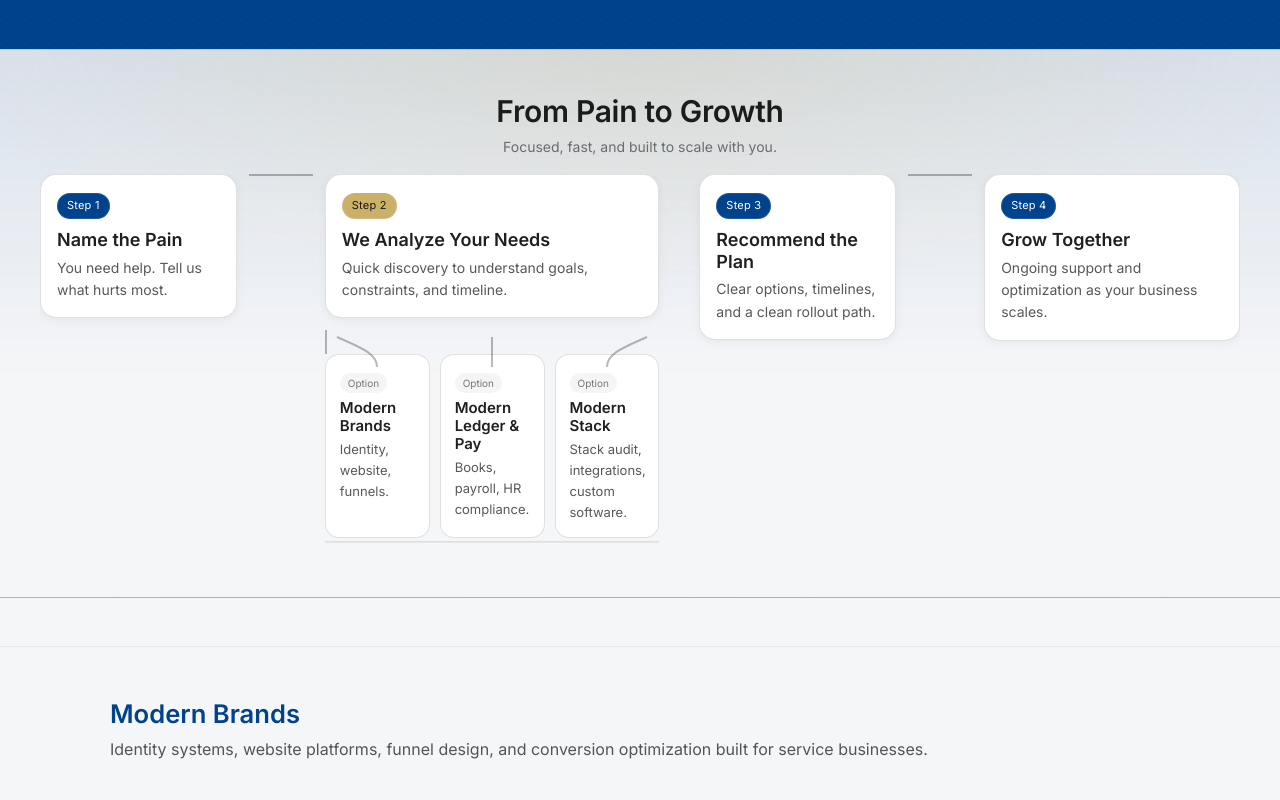
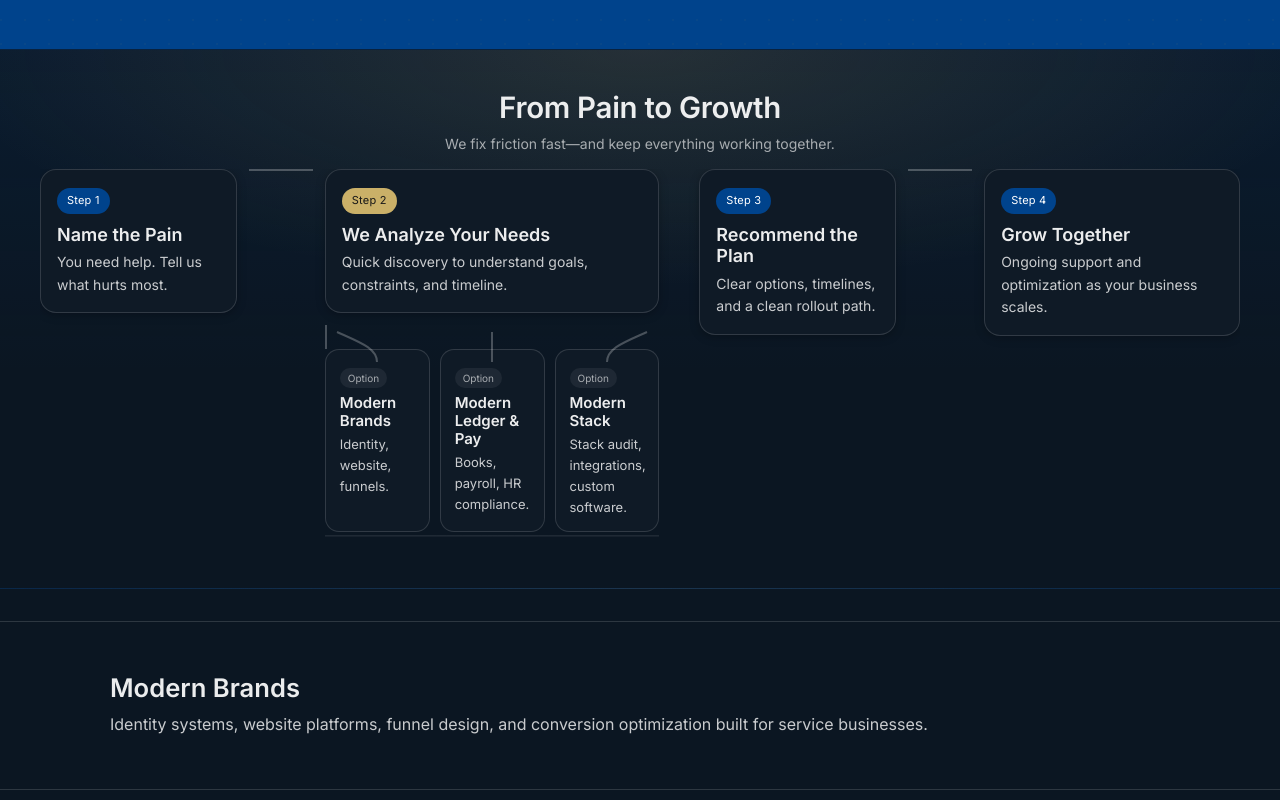
Before and after one commit to thekpsgroup/kps-group-website, a SvelteKit app: page / in a window 1280 px wide. Shown: the part 680-1480 px from the top of the page. Built offline with nearby package versions, Linux system fonts and the light colour scheme; no server answers.

Commit message:
Implement dark/navy theme and updated horizontal roadmap with filtering

```diff
--- a/src/lib/components/RoadmapHorizontal.svelte
+++ b/src/lib/components/RoadmapHorizontal.svelte
@@ -1,100 +1,83 @@
-<script context="module" lang="ts">
-	export interface Branch {
+<script lang="ts">
+	import { onMount } from 'svelte';
+
+	export type Branch = {
 		key: string;
 		title: string;
 		description: string;
-		href?: string;
-	}
-</script>
+		href?: string; // e.g. "#solutions-tech"
+	};
 
-<script lang="ts">
-	import { onMount } from 'svelte';
-
-	export let title = "From Pain to Growth";
-	export let subtitle = "A clear path that starts where you are and builds momentum.";
+	export let title: string = 'From Pain to Growth';
+	export let subtitle: string = 'Focused, fast, and built to scale with you.';
 	export let branches: Branch[] = [
-		{ key: "brand", title: "Brand & Website", description: "Positioning, identity, site refresh.", href: "#solutions-brand" },
-		{ key: "ops",   title: "Back Office",     description: "Books, payroll, HR compliance.",      href: "#solutions-ops" },
-		{ key: "tech",  title: "Tech & Software", description: "Tooling, integrations, custom apps.", href: "#solutions-tech" },
+		{ key: 'brand', title: 'Modern Brands',       description: 'Identity, website, funnels.',                 href: '#solutions-brand' },
+		{ key: 'ops',   title: 'Modern Ledger & Pay', description: 'Books, payroll, HR compliance.',              href: '#solutions-ops' },
+		{ key: 'tech',  title: 'Modern Stack',        description: 'Stack audit, integrations, custom software.', href: '#solutions-tech' }
 	];
-	export let minWidth = 1024;
+	export let minWidth = 1080; // keeps the line straight on desktop
 	export let dense = true;
 
-	let roadmapElement: HTMLElement;
-	let activeBranch: string | null = null;
+	let rootEl: HTMLElement;
+
+	function activate(el: HTMLElement) {
+		const all = Array.from(rootEl.querySelectorAll<HTMLElement>('.branch-card'));
+		all.forEach(b => b.classList.remove('active'));
+		el.classList.add('active');
+		el.setAttribute('aria-pressed', 'true');
+
+		const key = el.dataset.key ?? '';
+		const href = el.dataset.href || '#solutions';
+
+		// persist
+		try { sessionStorage.setItem('kps:roadmap-branch', key); } catch {}
+
+		// update hash for deep-linking
+		if (href.startsWith('#')) history.replaceState(null, '', href);
+
+		// dispatch event for filtering below the fold
+		window.dispatchEvent(new CustomEvent('roadmap:branch', { detail: { key, href } }));
+
+		// smooth scroll
+		const anchor = document.querySelector(href) || document.querySelector('#solutions');
+		anchor?.scrollIntoView({ behavior: 'smooth', block: 'start' });
+	}
 
 	onMount(() => {
-		// Reveal animation
-		const cards = roadmapElement.querySelectorAll('.card, .branch-card');
+		// subtle reveal
 		const io = new IntersectionObserver((entries) => {
 			entries.forEach(e => {
 				if (e.isIntersecting) {
-					e.target.animate(
+					(e.target as HTMLElement).animate(
 						[{opacity:0, transform:'translateY(8px)'},{opacity:1, transform:'translateY(0)'}],
-						{duration:280, easing:'ease-out', fill:'both'}
+						{ duration: 260, easing: 'ease-out', fill: 'both' }
 					);
 					io.unobserve(e.target);
 				}
 			});
-		}, { rootMargin: '0px 0px -10% 0px', threshold: 0.12 });
-		cards.forEach(el => io.observe(el));
+		}, { threshold: 0.14 });
+		rootEl.querySelectorAll('.card, .branch-card').forEach(el => io.observe(el));
 
-		// Restore active branch if persisted
+		// restore selection
 		try {
 			const saved = sessionStorage.getItem('kps:roadmap-branch');
 			if (saved) {
-				activeBranch = saved;
+				const el = rootEl.querySelector<HTMLElement>(`.branch-card[data-key="${saved}"]`);
+				el?.classList.add('active');
 			}
 		} catch {}
 
-		// Auto-activate if URL hash pre-selects
+		// auto-activate from hash
 		const h = location.hash || '';
 		if (h.startsWith('#solutions-')) {
 			const key = h.replace('#solutions-','');
-			activeBranch = key;
+			const el = rootEl.querySelector<HTMLElement>(`.branch-card[data-key="${key}"]`);
+			if (el) setTimeout(() => activate(el), 40);
 		}
 	});
-
-	function activateBranch(key: string, href: string) {
-		activeBranch = key;
-
-		// Persist
-		try {
-			sessionStorage.setItem('kps:roadmap-branch', key);
-		} catch {}
-
-		// Update hash (deep link)
-		if (href.startsWith('#')) {
-			history.replaceState(null, '', href);
-		}
-
-		// Dispatch event for downstream filtering
-		window.dispatchEvent(new CustomEvent('roadmap:branch', { detail: { key, href } }));
-
-		// Smooth scroll
-		const anchor = document.querySelector(href) || document.querySelector('#solutions');
-		if (anchor) anchor.scrollIntoView({ behavior: 'smooth', block: 'start' });
-	}
-
-	function handleBranchClick(branch: Branch) {
-		activateBranch(branch.key, branch.href || '#solutions');
-	}
-
-	function handleBranchKeydown(event: KeyboardEvent, branch: Branch) {
-		if (event.key === 'Enter' || event.key === ' ') {
-			event.preventDefault();
-			activateBranch(branch.key, branch.href || '#solutions');
-		}
-	}
 </script>
 
-<section
-	class="roadmap"
-	data-testid="roadmap"
-	data-dense={dense ? "true" : "false"}
-	aria-label={title}
-	bind:this={roadmapElement}
->
+<section class="roadmap" bind:this={rootEl} data-dense={dense ? 'true' : 'false'} aria-label={title}>
   <div class="band">
     <div class="wrap">
       <header class="hdr">
@@ -102,85 +85,77 @@
         {#if subtitle}<p class="sub">{subtitle}</p>{/if}
       </header>
 
-			<div class="scroller" style="--minw:{minWidth}px">
+      <div class="scroller" style={`--minw:${minWidth}px`}>
         <div class="row">
-
-					<!-- STEP 1 -->
-					<div class="col step" data-testid="step-1">
-						<div class="card">
+          <!-- Step 1 -->
+          <div class="col step">
+            <div class="card" tabindex="0">
               <div class="badge">Step 1</div>
               <h3 class="card-title">Name the Pain</h3>
               <p class="card-text">You need help. Tell us what hurts most.</p>
             </div>
           </div>
 
-					<!-- connector 1 -> 2 -->
           <div class="col connector" aria-hidden="true"><span></span></div>
 
-					<!-- STEP 2 (hub) -->
-					<div class="col step wide" data-testid="step-2">
-						<div class="card hub">
+          <!-- Step 2 (hub + branches) -->
+          <div class="col step wide">
+            <div class="card hub" tabindex="0">
               <div class="badge badge-gold">Step 2</div>
               <h3 class="card-title">We Analyze Your Needs</h3>
               <p class="card-text">Quick discovery to understand goals, constraints, and timeline.</p>
             </div>
 
-						<!-- Branch fan-out -->
             <div class="branches">
               <svg class="nub" width="2" height="24" viewBox="0 0 2 24" aria-hidden="true">
                 <rect width="2" height="24" />
               </svg>
 
               <div class="branch-grid">
-								{#each branches as branch, i}
+                {#each branches as b, i}
                   <div
                     class="branch-card"
-										class:active={activeBranch === branch.key}
-										data-testid="branch-{branch.key}"
                     data-index={i}
-										data-key={branch.key}
-										data-href={branch.href ?? ""}
+                    data-key={b.key}
+                    data-href={b.href || ''}
+                    role="button"
                     tabindex="0"
-										role="button"
-										aria-pressed={activeBranch === branch.key ? "true" : "false"}
-										on:click={() => handleBranchClick(branch)}
-										on:keydown={(e) => handleBranchKeydown(e, branch)}
+                    aria-pressed="false"
+                    on:click={(e)=>activate(e.currentTarget)}
+                    on:keydown={(e)=>{ if(e.key==='Enter'||e.key===' ') { e.preventDefault(); activate(e.currentTarget);} }}
                   >
                     <svg class="branch-line" viewBox="0 0 120 40" width="120" height="40" aria-hidden="true">
                       <path />
                     </svg>
                     <div class="branch-badge">Option</div>
-										<h4 class="branch-title">{branch.title}</h4>
-										<p class="branch-text">{branch.description}</p>
+                    <h4 class="branch-title">{b.title}</h4>
+                    <p class="branch-text">{b.description}</p>
                   </div>
                 {/each}
               </div>
 
-							<!-- Rejoin before Step 3 -->
               <svg class="rejoin" viewBox="0 0 1200 28" preserveAspectRatio="none" aria-hidden="true">
                 <path d="M0,14 L400,14 C600,14 600,14 800,14 L1200,14" />
               </svg>
             </div>
           </div>
 
-					<!-- spacer -->
           <div class="col spacer" aria-hidden="true"></div>
 
-					<!-- STEP 3 -->
-					<div class="col step" data-testid="step-3">
-						<div class="card">
+          <!-- Step 3 -->
+          <div class="col step">
+            <div class="card" tabindex="0">
               <div class="badge">Step 3</div>
               <h3 class="card-title">Recommend the Plan</h3>
               <p class="card-text">Clear options, timelines, and a clean rollout path.</p>
             </div>
           </div>
 
-					<!-- connector 3 -> 4 -->
           <div class="col connector" aria-hidden="true"><span></span></div>
 
-					<!-- STEP 4 -->
-					<div class="col step wide" data-testid="step-4">
-						<div class="card">
+          <!-- Step 4 -->
+          <div class="col step wide">
+            <div class="card" tabindex="0">
               <div class="badge">Step 4</div>
               <h3 class="card-title">Grow Together</h3>
               <p class="card-text">Ongoing support and optimization as your business scales.</p>
@@ -194,148 +169,102 @@
 </section>
 
 <style>
-	:root {
-		--kps-navy: #00438c;
-		--kps-gold: #cab068;
-		--ink-900: rgba(0,0,0,.88);
-		--ink-700: rgba(0,0,0,.66);
-		--ink-500: rgba(0,0,0,.52);
-		--line: rgba(0,0,0,.28);
-		--ring: rgba(0,0,0,.12);
-		--surface: #ffffff;
+  .band{
+    position:relative;
+    padding: clamp(22px,3.6vw,40px) 0;
+    background:
+      radial-gradient(100% 80% at 50% 0%, color-mix(in oklab, var(--kps-gold) 14%, transparent) 0%, transparent 55%),
+      linear-gradient(180deg, color-mix(in oklab, var(--kps-navy) 12%, transparent), transparent 60%);
+    border-block: 1px solid color-mix(in oklab, var(--kps-navy) 28%, transparent);
   }
-	@media (prefers-color-scheme: dark) {
-		:root {
-			--ink-900: rgba(255,255,255,.92);
-			--ink-700: rgba(255,255,255,.78);
-			--ink-500: rgba(255,255,255,.62);
-			--line: rgba(255,255,255,.28);
-			--ring: rgba(255,255,255,.16);
-			--surface: #0d0f12;
+  .wrap{ max-width:1240px; margin:0 auto; padding:0 20px; }
+
+  .hdr{ text-align:center; margin-bottom:14px; }
+  .ttl{ margin:0; font-size:clamp(22px,2.3vw,30px); color:var(--ink-900); letter-spacing:-.01em; }
+  .sub{ margin:8px 0 0; color:var(--ink-500); font-size:14px; }
+
+  .scroller{ overflow-x:auto; padding-bottom:8px; }
+  .row{
+    min-width: var(--minw, 1080px);
+    display:grid;
+    grid-template-columns: 1fr 64px 1.7fr 16px 1fr 64px 1.3fr;
+    gap:12px; align-items:start;
   }
+  .col{ min-width:0; }
+  .spacer{ min-height:1px; }
+
+  .roadmap{ --p:16px; }
+  .roadmap[data-dense="false"]{ --p:22px; }
+
+  .card{
+    background: var(--surface);
+    border:1px solid var(--ring);
+    border-radius:16px;
+    padding:var(--p);
+    box-shadow: 0 2px 10px rgba(0,0,0,.25);
+    transition: transform .18s ease, box-shadow .18s ease, border-color .18s ease, background-color .18s ease;
+    outline:none;
+  }
+  .card:hover,.card:focus-visible{
+    transform: translateY(-3px);
+    box-shadow: 0 8px 24px rgba(0,0,0,.35);
+    border-color: color-mix(in oklab, var(--kps-navy) 36%, var(--ring));
+  }
+  .card-title{ margin:4px 0 6px; font-size:18px; color:var(--ink-900); }
+  .card-text{ margin:0; font-size:14px; color:var(--ink-700); }
+
+  .badge{
+    display:inline-block; font-size:11px; letter-spacing:.02em;
+    background: var(--kps-navy); color:#fff;
+    border-radius:999px; padding:4px 10px; margin-bottom:6px;
+  }
+  .badge-gold{ background:var(--kps-gold); color:#181818; }
+
+  .connector{ position:relative; display:flex; align-items:center; }
+  .connector>span{ width:100%; height:2px; background:var(--line); transition: background-color .18s ease; }
+  .connector:hover>span{ background: color-mix(in oklab, var(--kps-gold) 60%, var(--line)); }
+
+  .branches{ position:relative; margin-top:12px; }
+  .nub rect{ fill:var(--line); }
+
+  .branch-grid{ display:grid; gap:10px; grid-template-columns: repeat(3, minmax(0,1fr)); }
+  .branch-card{
+    position:relative; cursor:pointer;
+    background: var(--surface); border:1px solid var(--ring);
+    border-radius:14px; padding:14px;
+    transition: transform .18s ease, box-shadow .18s ease, border-color .18s ease, background-color .18s ease;
+    outline:none;
+  }
+  .branch-card:hover,.branch-card:focus-visible{
+    transform: translateY(-3px);
+    box-shadow: 0 8px 24px rgba(0,0,0,.35);
+    border-color: color-mix(in oklab, var(--kps-gold) 46%, var(--ring));
+  }
+  .branch-badge{ display:inline-block; font-size:10px; color:var(--ink-500); background:#ffffff10; padding:2px 8px; border-radius:999px; margin-bottom:6px; }
+  .branch-title{ margin:0 0 4px; font-size:15px; color:var(--ink-900); }
+  .branch-text{ margin:0; font-size:13px; color:var(--ink-700); }
+
+  .branch-line{ position:absolute; left:50%; transform:translateX(-50%); top:-28px; width:120px; height:40px; }
+  .branch-line path{ stroke:var(--line); stroke-width:2; fill:none; transition:stroke .18s ease; }
+  .branch-card:hover .branch-line path,
+  .branch-card:focus-visible .branch-line path{ stroke: color-mix(in oklab, var(--kps-navy) 60%, var(--line)); }
+
+  .branch-card[data-index="0"] .branch-line path{ d:path("M60,40 C60,26 42,20 20,10"); }
+  .branch-card[data-index="1"] .branch-line path{ d:path("M60,40 C60,26 60,20 60,10"); }
+  .branch-card[data-index="2"] .branch-line path{ d:path("M60,40 C60,26 78,20 100,10"); }
+
+  .rejoin path{ stroke:var(--line); stroke-width:2; fill:none; }
+
+  .branch-card.active{
+    background: color-mix(in oklab, var(--kps-gold) 12%, var(--surface));
+    border-color: color-mix(in oklab, var(--kps-gold) 58%, var(--ring));
+    box-shadow: 0 10px 30px rgba(202,176,104,.25);
   }
 
-	.band {
-		position: relative;
-		padding: clamp(24px, 3.8vw, 44px) 0;
-		background:
-			radial-gradient(100% 80% at 50% 0%, color-mix(in oklab, var(--kps-gold) 18%, transparent) 0%, transparent 55%),
-			linear-gradient(180deg, color-mix(in oklab, var(--kps-navy) 12%, transparent), transparent 60%);
-		border-block: 1px solid color-mix(in oklab, var(--kps-navy) 25%, transparent);
+  @media (max-width:1100px){
+    .row{ grid-template-columns: 1fr 48px 1.6fr 12px 1fr 48px 1.2fr; }
   }
-	.wrap { max-width: 1240px; margin: 0 auto; padding: 0 20px; }
-
-	.hdr { text-align: center; margin-bottom: 16px; }
-	.ttl {
-		margin: 0;
-		font-size: clamp(22px, 2.4vw, 30px);
-		line-height: 1.15;
-		letter-spacing: -0.01em;
-		color: var(--ink-900);
-	}
-	.sub { margin: 8px 0 0; color: var(--ink-500); font-size: 14px; }
-
-	.scroller { overflow-x: auto; padding-bottom: 8px; }
-	.row {
-		min-width: var(--minw, 1024px);
-		display: grid;
-		grid-template-columns: 1fr 64px 1.7fr 16px 1fr 64px 1.3fr;
-		gap: 12px;
-		align-items: start;
-	}
-	.col { min-width: 0; }
-	.spacer { min-height: 1px; }
-
-	.roadmap { --p: 16px; }
-	:where(.roadmap)[data-dense="false"] { --p: 22px; }
-
-	.card {
-		background: var(--surface);
-		border: 1px solid var(--ring);
-		border-radius: 16px;
-		padding: var(--p);
-		box-shadow: 0 2px 10px rgba(0,0,0,.05);
-		transition: transform .18s ease, box-shadow .18s ease, border-color .18s ease, background-color .18s ease;
-		outline: none;
-	}
-	.card:hover, .card:focus-visible {
-		transform: translateY(-3px);
-		box-shadow: 0 6px 18px rgba(0,0,0,.10);
-		border-color: color-mix(in oklab, var(--kps-navy) 30%, var(--ring));
-	}
-	.card-title { margin: 4px 0 6px; font-size: 18px; color: var(--ink-900); }
-	.card-text { margin: 0; font-size: 14px; color: var(--ink-700); }
-
-	.badge {
-		display: inline-block;
-		font-size: 11px;
-		letter-spacing: .02em;
-		background: var(--kps-navy);
-		color: #fff;
-		border-radius: 999px;
-		padding: 4px 10px;
-		margin-bottom: 6px;
-		box-shadow: 0 0 0 1px #ffffff20 inset, 0 1px 0 #00000010 inset;
-	}
-	.badge-gold { background: var(--kps-gold); color: #1a1a1a; }
-
-	.connector { position: relative; display: flex; align-items: center; }
-	.connector > span {
-		display: block; width: 100%; height: 2px; background: var(--line);
-		transition: background-color .18s ease;
-	}
-	.connector:hover > span { background: color-mix(in oklab, var(--kps-gold) 60%, var(--line)); }
-
-	.branches { position: relative; margin-top: 12px; }
-	.nub rect { fill: var(--line); }
-
-	.branch-grid {
-		display: grid; gap: 10px;
-		grid-template-columns: repeat(3, minmax(0, 1fr));
-	}
-	.branch-card {
-		position: relative;
-		background: var(--surface);
-		border: 1px solid var(--ring);
-		border-radius: 14px;
-		padding: 14px;
-		transition: transform .18s ease, box-shadow .18s ease, border-color .18s ease, background-color .18s ease;
-		outline: none;
-		cursor: pointer;
-	}
-	.branch-card:hover, .branch-card:focus-visible {
-		transform: translateY(-3px);
-		box-shadow: 0 6px 18px rgba(0,0,0,.10);
-		border-color: color-mix(in oklab, var(--kps-gold) 45%, var(--ring));
-	}
-	.branch-badge {
-		display: inline-block; font-size: 10px; color: var(--ink-500);
-		background: #0000000a; padding: 2px 8px; border-radius: 999px; margin-bottom: 6px;
-	}
-	.branch-title { margin: 0 0 4px; font-size: 15px; color: var(--ink-900); }
-	.branch-text { margin: 0; font-size: 13px; color: var(--ink-700); }
-
-	.branch-line { position: absolute; left: 50%; transform: translateX(-50%); top: -28px; width: 120px; height: 40px; }
-	.branch-line path { stroke: var(--line); stroke-width: 2; fill: none; transition: stroke .18s ease; }
-	.branch-card:hover .branch-line path,
-	.branch-card:focus-visible .branch-line path { stroke: color-mix(in oklab, var(--kps-navy) 60%, var(--line)); }
-
-	.branch-card[data-index="0"] .branch-line path { d: path("M60,40 C60,26 42,20 20,10"); }
-	.branch-card[data-index="1"] .branch-line path { d: path("M60,40 C60,26 60,20 60,10"); }
-	.branch-card[data-index="2"] .branch-line path { d: path("M60,40 C60,26 78,20 100,10"); }
-
-	.rejoin path { stroke: var(--line); stroke-width: 2; fill: none; }
-
-	.branch-card.active {
-		background: color-mix(in oklab, var(--kps-gold) 12%, var(--surface));
-		border-color: color-mix(in oklab, var(--kps-gold) 58%, var(--ring));
-		box-shadow: 0 8px 24px rgba(202,176,104,.18);
-	}
-
-	@media (max-width: 1100px) {
-		.row { grid-template-columns: 1fr 48px 1.6fr 12px 1fr 48px 1.2fr; }
-	}
-	@media (max-width: 900px) {
-		.row { grid-template-columns: 1fr 36px 1.4fr 12px 1fr 36px 1fr; }
+  @media (max-width:900px){
+    .row{ grid-template-columns: 1fr 36px 1.4fr 12px 1fr 36px 1fr; }
   }
 </style>
--- a/src/routes/+layout.svelte
+++ b/src/routes/+layout.svelte
@@ -108,7 +108,7 @@
 <!-- Skip link for keyboard users -->
 <a href="#main" class="sr-only focus:not-sr-only focus:absolute focus:top-2 focus:left-2 bg-gold text-navy px-4 py-2 rounded focus-ring z-[100]">Skip to main content</a>
 
-<div class="min-h-screen bg-sand text-ink">
+<div class="min-h-screen bg-bg-900 text-ink-900">
 	<Header />
 
 	<main id="main">
@@ -162,4 +162,29 @@
 		white-space: nowrap;
 		border: 0;
 	}
+
+	/* Dark theme overrides */
+	:root {
+		--kps-navy: #00438c;
+		--kps-gold: #cab068;
+
+		--bg-900: #0b1622;  /* deep navy background */
+		--bg-800: #0f1e2d;
+		--ink-900: rgba(255,255,255,.92);
+		--ink-700: rgba(255,255,255,.78);
+		--ink-500: rgba(255,255,255,.62);
+		--line: rgba(255,255,255,.25);
+		--ring: rgba(255,255,255,.14);
+		--surface: #0f1a26; /* card bg */
+	}
+
+	:global(html), :global(body) {
+		height: 100%;
+		background: var(--bg-900);
+		color: var(--ink-900);
+		margin: 0;
+	}
+
+	/* Nix any "helpful" default gradients from old styles */
+	:global(body::before) { content: none !important; }
 </style>
--- a/src/routes/+page.svelte
+++ b/src/routes/+page.svelte
@@ -6,58 +6,15 @@
 	import ContactForm from '$lib/components/ContactForm.svelte';
 	import { onMount } from 'svelte';
 
-	let activeSolution: string | null = null;
+	// tiny filter controller
+	function blocks(){ return Array.from(document.querySelectorAll<HTMLElement>('.solution-block')); }
+	function showAll(){ blocks().forEach(b=>b.classList.remove('is-hidden')); }
+	function filter(key){ let hit=false; blocks().forEach(b=>{ if(b.dataset.key===key){b.classList.remove('is-hidden'); hit=true;} else b.classList.add('is-hidden'); }); if(!hit) showAll(); }
 
 	onMount(() => {
-		// Filter logic: show only the selected solution block; default shows all.
-		const blocks = Array.from(document.querySelectorAll('.solution-block'));
-		const showAll = () => blocks.forEach(b => b.classList.remove('is-hidden'));
-		const showOne = (key: string) => {
-			let matched = false;
-			blocks.forEach(b => {
-				if (b.getAttribute('data-key') === key) {
-					b.classList.remove('is-hidden');
-					matched = true;
-				} else {
-					b.classList.add('is-hidden');
-				}
-			});
-			if (!matched) showAll();
-		};
-
-		// Initial load from hash (#solutions-[key]) or sessionStorage
-		const boot = () => {
-			const hash = location.hash || '';
-			if (hash.startsWith('#solutions-')) {
-				const key = hash.replace('#solutions-','');
-				showOne(key);
-				activeSolution = key;
-				return;
-			}
-			try {
-				const saved = sessionStorage.getItem('kps:roadmap-branch');
-				if (saved) {
-					showOne(saved);
-					activeSolution = saved;
-					return;
-				}
-			} catch {}
-			showAll();
-			activeSolution = null;
-		};
-
-		window.addEventListener('roadmap:branch', (e: any) => {
-			const key = e.detail?.key || '';
-			if (key) {
-				showOne(key);
-				activeSolution = key;
-			}
-		});
-
-		// Handle back/forward navigation updating the filter
-		window.addEventListener('hashchange', boot);
-
-		boot();
+		// initial state
+		const initHash = (location.hash||'');
+		if(initHash.startsWith('#solutions-')) filter(initHash.replace('#solutions-',''));
 	});
 </script>
 
@@ -79,25 +36,19 @@
 
 <RoadmapHorizontal
 	title="From Pain to Growth"
-	subtitle="Focused, fast, and built to scale with you."
+	subtitle="We fix friction fast—and keep everything working together."
 	minWidth={1080}
 	dense={true}
-	branches={[
-		{ key: "brand", title: "Modern Brands",       description: "Identity, website, funnels.",                 href: "#solutions-brand" },
-		{ key: "ops",   title: "Modern Ledger & Pay", description: "Books, payroll, HR compliance.",              href: "#solutions-ops" },
-		{ key: "tech",  title: "Modern Stack",        description: "Stack audit, integrations, custom software.", href: "#solutions-tech" },
-	]}
 />
 
-<!-- Anchor hub (fallback scroll target) -->
-<section id="solutions" class="py-6"></section>
+<!-- Fallback anchor -->
+<section id="solutions" style="padding:1rem 0;"></section>
 
-<!-- Filterable solution sections -->
+<!-- Filterable solution blocks -->
 <section id="solutions-brand" class="solution-block" data-key="brand">
 	<div class="wrap">
 		<h3 class="sol-title">Modern Brands</h3>
 		<p class="sol-copy">Identity systems, website platforms, funnel design, and conversion optimization built for service businesses.</p>
-		<!-- Add cards or CTAs as needed -->
 	</div>
 </section>
 
@@ -120,33 +71,17 @@
 <ContactForm />
 
 <style>
-	.solution-block {
-		padding: clamp(28px, 4vw, 52px) 0;
-		border-top: 1px solid rgba(0,0,0,.06);
-	}
-	@media (prefers-color-scheme: dark) {
-		.solution-block { border-top-color: rgba(255,255,255,.12); }
-	}
-	.solution-block .wrap {
-		max-width: 1100px;
-		margin: 0 auto;
-		padding: 0 20px;
-	}
-	.sol-title {
-		margin: 0 0 8px;
-		font-size: clamp(20px, 2vw, 26px);
-		color: var(--kps-navy);
-	}
-	.sol-copy {
-		margin: 0;
-		color: rgba(0,0,0,.66);
-		font-size: 16px;
-		line-height: 1.5;
-	}
-	@media (prefers-color-scheme: dark) {
-		.sol-copy { color: rgba(255,255,255,.78); }
-	}
+	.solution-block{ padding: clamp(28px,4vw,52px) 0; border-top:1px solid var(--ring); background: transparent; }
+	.solution-block .wrap{ max-width:1100px; margin:0 auto; padding:0 20px; }
+	.sol-title{ margin:0 0 8px; font-size: clamp(20px,2vw,26px); color: var(--ink-900); }
+	.sol-copy{ margin:0; color: var(--ink-700); }
+	.is-hidden{ display:none; }
+</style>
 
-	/* filtering states */
-	.is-hidden { display: none; }
-</style>
+<svelte:window
+	on:hashchange={()=>{
+		const key = (location.hash||'').replace('#solutions-','');
+		if(['brand','ops','tech'].includes(key)) filter(key); else showAll();
+	}}
+	on:roadmap:branch={(e)=>{ const key = e.detail?.key; if(key) filter(key); }}
+/>
```
Lines whose indentation alone changed are shown as unchanged.
